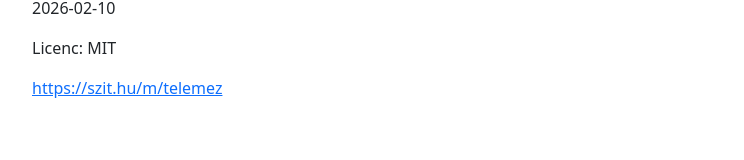
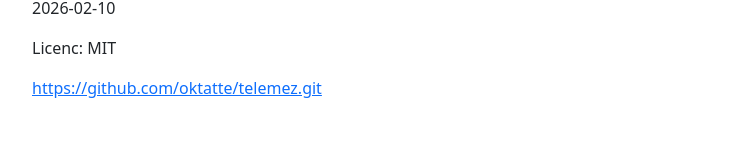
Before and after one commit to oktatte/telemez, a React (Vite) app: page /m/telemez/about in a window 1280 px wide. Shown: the part 140-300 px from the top of the page, without its empty margins (50-794 px from the left). Built offline with nearby package versions, Linux system fonts and the light colour scheme.

Commit message:
About.jsx javítva

```diff
--- a/src/pages/About.jsx
+++ b/src/pages/About.jsx
@@ -7,7 +7,7 @@ const About = () => {
             <p>2026-02-10</p>
             <p>Licenc: MIT</p>
             <p>
-                <a href="https://szit.hu/m/telemez">https://szit.hu/m/telemez</a>
+                <a href="https://github.com/oktatte/telemez.git">https://github.com/oktatte/telemez.git</a>
             </p>
         </div>
     )
```
